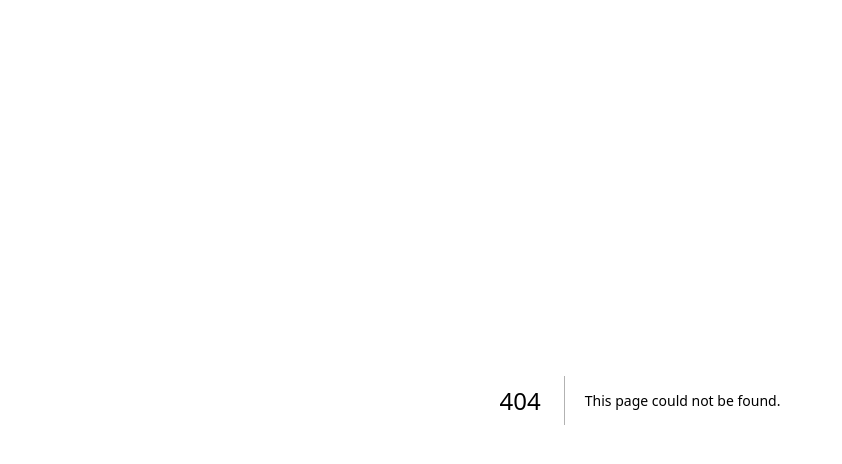
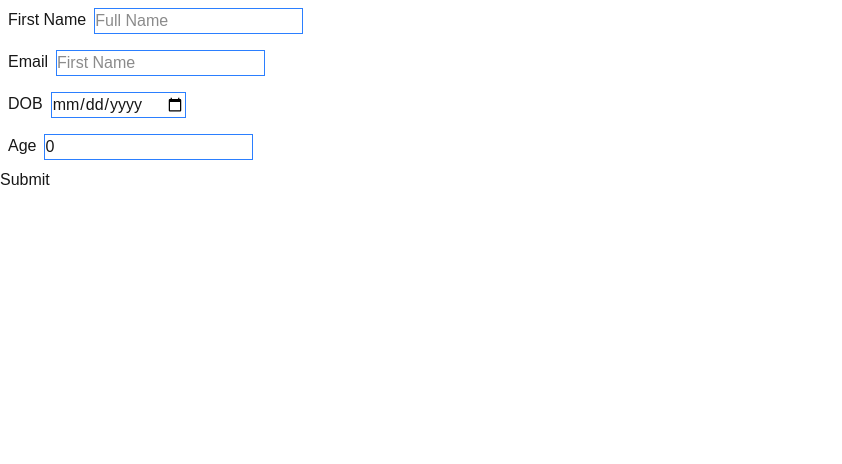
Before and after one commit to AhmadRazaKhokhar1/react-learning, a Next.js app: page /formik in a window 1280 px wide. Before the commit this address had no page. Shown: the top 464 px of the page, without its empty margins (0-842 px from the left). Built offline with nearby package versions, Linux system fonts and the light colour scheme.

Commit message:
formik form created

```diff
--- /dev/null
+++ b/app/formik/form-schema.ts
@@ -0,0 +1,16 @@
+import * as zod from 'zod';
+import * as yup from 'yup';
+
+export const formSchema = zod.object({
+    name: zod.string("The type should be string").min(4, "Minimum 4 characters are required").max(50, "Maximum of 50 characters are allowed for this field"),
+    age: zod.number("The type should be number").min(18, "Minimum age eligibility is 18").max(100, "Please enter a valid age"),
+    email:zod.email("The email is not valid"),
+    dob: zod.date("Please enter a valid date")
+})
+
+export const yupFormSchema = yup.object({
+    name: yup.string().min(4, "Minimum 4 characters are required").max(50, "Maximum of 50 characters are allowed for this field"),
+    age: yup.number().min(18, "Minimum age eligibility is 18").max(100, "Please enter a valid age"),
+    email:yup.string().email(),
+    dob: yup.date()
+})
--- /dev/null
+++ b/app/formik/page.tsx
@@ -0,0 +1,111 @@
+"use client";
+
+import { Formik, Form, Field, ErrorMessage } from "formik";
+
+import { yupFormSchema } from "./form-schema";
+
+export default function formikPage() {
+  const initialValue = {
+    name: "",
+    age: 0,
+    email: "",
+    dob: "",
+  };
+  return (
+    <Formik
+      validationSchema={yupFormSchema}
+      initialValues={initialValue}
+      onSubmit={(values, actions) => {
+        console.log({ values, actions });
+        console.log(JSON.stringify(values, null, 2));
+        actions.setSubmitting(false);
+      }}
+    >
+      {(props) => {
+        const { errors, values, touched } = props;
+        console.log({ errors, values, touched });
+        return (
+          <Form>
+            <div className="flex items-center-justify-between w-full h-auto p-2 gap-2">
+              <label htmlFor="name">First Name</label>
+              <Field
+                id="name"
+                name="name"
+                placeholder="Full Name"
+                type="text"
+                className={
+                  touched.name && errors.name
+                    ? "border-red-500 border"
+                    : "border-blue-500 border"
+                }
+              />
+              <ErrorMessage
+                name="name"
+                component="div"
+                className="text-red-500"
+              />
+            </div>
+            <div className="flex items-center-justify-between w-full h-auto p-2 gap-2">
+              <label htmlFor="email">Email</label>
+              <Field
+                id="email"
+                name="email"
+                placeholder="First Name"
+                type="email"
+                className={
+                  touched.email && errors.email
+                    ? "border-red-500 border"
+                    : "border-blue-500 border"
+                }
+              />
+              <ErrorMessage
+                name="email"
+                component="div"
+                className="text-red-500"
+              />
+            </div>
+            <div className="flex items-center-justify-between w-full h-auto p-2 gap-2">
+              <label htmlFor="dob">DOB</label>
+              <Field
+                id="dob"
+                name="dob"
+                placeholder="First Name"
+                type="date"
+                className={
+                  touched.dob && errors.dob
+                    ? "border-red-500 border"
+                    : "border-blue-500 border"
+                }
+              />
+              <ErrorMessage
+                name="dob"
+                component="div"
+                className="text-red-500"
+              />
+            </div>
+            <div className="flex items-center-justify-between w-full h-auto p-2 gap-2">
+              <label htmlFor="age">Age</label>
+              <Field
+                id="age"
+                name="age"
+                placeholder="First Name"
+                type="number"
+                className={
+                  touched.age && errors.age
+                    ? "border-red-500 border"
+                    : "border-blue-500 border"
+                }
+              />
+              <ErrorMessage
+                name="age"
+                component="div"
+                className="text-red-500"
+              />
+            </div>
+            <button type="submit">Submit</button>
+          </Form>
+        );
+      }}
+    </Formik>
+  );
+}
--- a/package.json
+++ b/package.json
@@ -9,9 +9,12 @@
     "lint": "eslint"
   },
   "dependencies": {
+    "formik": "^2.4.9",
     "next": "16.3.2",
     "react": "19.2.8",
-    "react-dom": "19.2.8"
+    "react-dom": "19.2.8",
+    "yup": "^1.7.1",
+    "zod": "^4.4.3"
   },
   "devDependencies": {
     "@tailwindcss/postcss": "^4",
```
Also changed, not shown: 1 other file (tests, documents, lock files or other folders).
